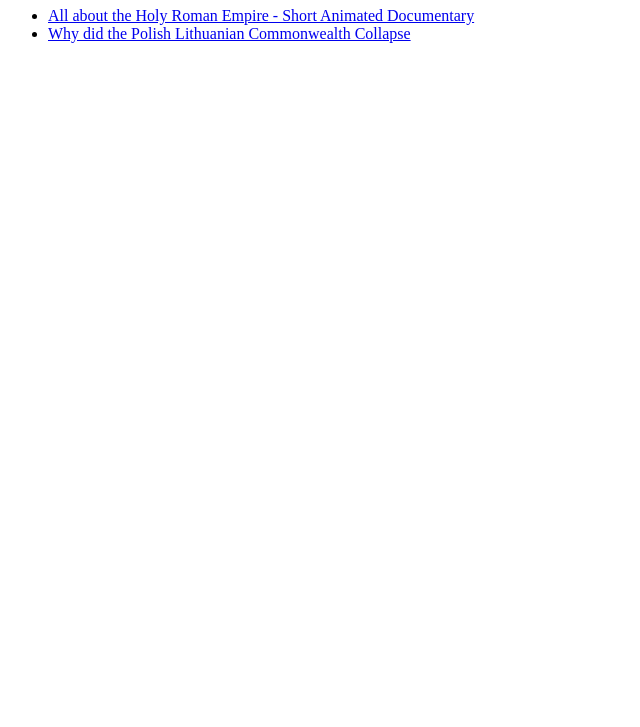
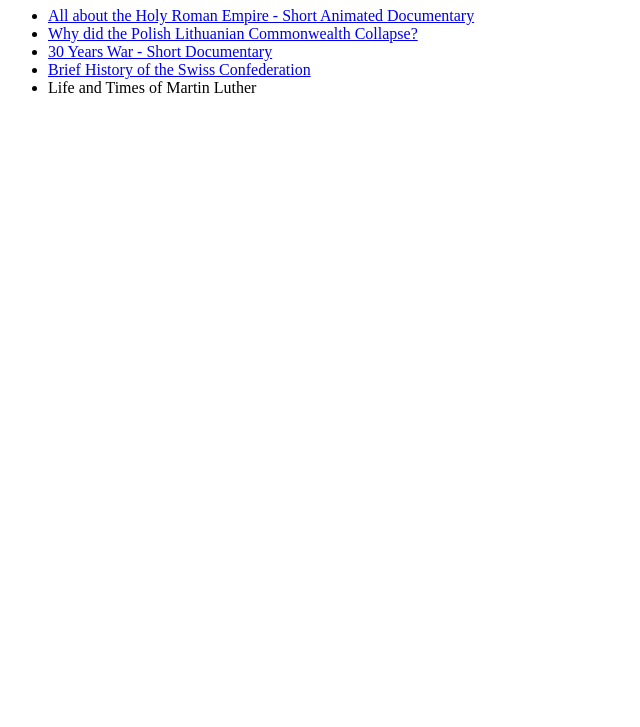
Before and after one commit to MisterFinigan/IGME-110-Repo, a plain HTML site: page index.html in a window 1280 px wide. Shown: the part 73-800 px from the top of the page, without its empty margins (0-640 px from the left). Drawn offline with Linux system fonts and the light colour scheme.

Commit message:
Update index.html
we do a little bit of trolling

```diff
--- a/index.html
+++ b/index.html
@@ -9,7 +9,10 @@
   <h1>Videos about History</h1>
   <ul>
     <li><a href="https://www.youtube.com/watch?v=dQw4w9WgXcQ">All about the Holy Roman Empire - Short Animated Documentary</a></li>
-    <li><a href="https://www.youtube.com/watch?v=3BFTio5296w">Why did the Polish Lithuanian Commonwealth Collapse</a></li>
+    <li><a href="https://www.youtube.com/watch?v=3BFTio5296w">Why did the Polish Lithuanian Commonwealth Collapse?</a></li>
+    <li><a href="https://youtu.be/o-YBDTqX_ZU">30 Years War - Short Documentary</a></li>
+    <li><a href="https://youtu.be/XGxIE1hr0w4">Brief History of the Swiss Confederation</a></li>
+    <li><a href="https://youtu.be/DLzxrzFCyOs"></a>Life and Times of Martin Luther</li>
   </ul>
 </body>
 </html>
```
